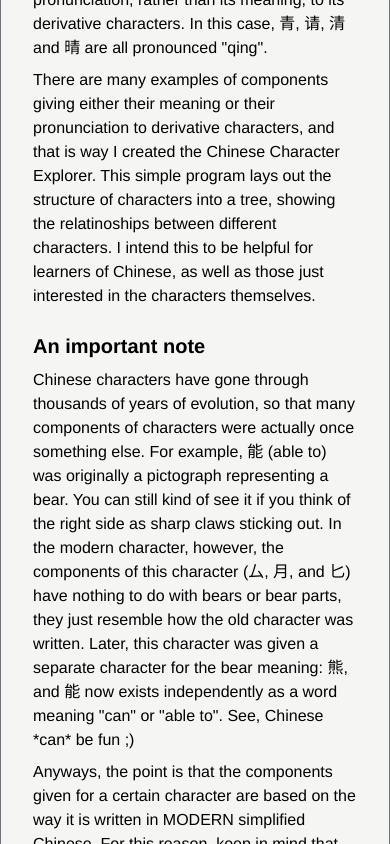
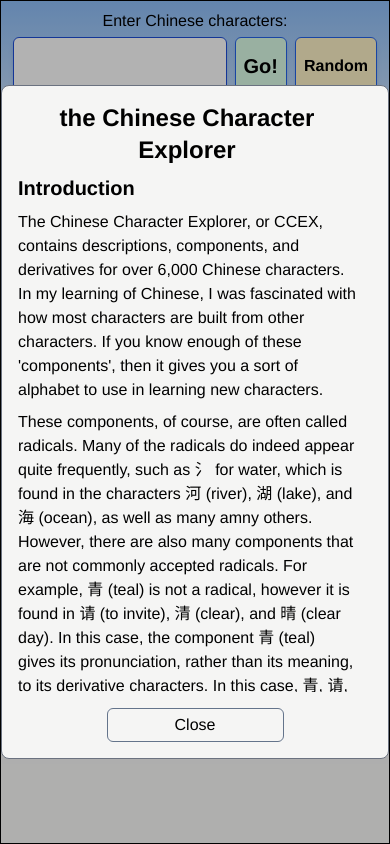
Before and after one commit to mgporter/ccex, a React (Vite) app: page / in a window 390 px wide. Both pictures are taken after a click on the link "author's notes". Shown: the top 844 px of the page. Built offline with nearby package versions, Linux system fonts and the light colour scheme.

Commit message:
created scrollable div component

```diff
--- a/src/Components/App.tsx
+++ b/src/Components/App.tsx
@@ -1,12 +1,12 @@
-import { useEffect, useRef } from "react";
+import { useEffect } from "react";
 import Explorer from "./Explorer";
 import Navigator from "./Navigator";
 import { preconnect } from "react-dom";
-import AppInfoBox from "./AppInfoBox";
+import { useCCEXStore } from "../Hooks/UseCCEXExplorerStore";
 
 export default function App() {
 
-  const ccexContainerRef = useRef<HTMLDivElement>(null!);
+  const { appContainer } = useCCEXStore();
 
   useEffect(() => {
     preconnect(import.meta.env.VITE_BACKEND_ADDR);
@@ -17,9 +17,9 @@ export default function App() {
     // Cannot use % units for this.
     <main id="ccex" className="relative h-screen w-screen border border-black
       lg:h-screen lg:w-screen">
-      <div id="ccex-scrollview" ref={ccexContainerRef} className="flex flex-col w-full h-full overflow-auto">
+      <div id="ccex-scrollview" ref={appContainer} className="flex flex-col w-full h-full overflow-auto">
         <Navigator />
-        <Explorer containerRef={ccexContainerRef} />
+        <Explorer />
       </div>
     </main>
   )
--- a/src/Components/AppInfoBox.tsx
+++ b/src/Components/AppInfoBox.tsx
@@ -1,16 +1,19 @@
 import { useState } from "react"
 import DialogModel from "./DialogModal";
 import useMatchSmallScreenQuery from "../Hooks/UseMatchSmallScreenQuery";
+import { useCCEXStore } from "../Hooks/UseCCEXExplorerStore";
+import DynamicScrollDiv from "./DynamicScrollDiv";
+import { Button } from "@headlessui/react";
 
 
 export default function AppInfoBox() {
   const [showNotes, setShowNotes] = useState(false);
   const isSmallScreen = useMatchSmallScreenQuery();
+  const { appContainer } = useCCEXStore();
 
   return (
     <div className={"flex items-center gap-2 font-sans text-lg text-black/50 font-bold mb-1 mr-1 " +
-      (isSmallScreen ? "w-full justify-center "
-      : "self-end")}>
+      (isSmallScreen ? "w-full justify-center " : "self-end ")}>
 
       <a className="block cursor-pointer hover:bg-black/80 hover:text-white transition-colors px-2 py-1 rounded-lg" onClick={() => setShowNotes(true)}>author's notes</a>
       <div>|</div>
@@ -22,8 +25,9 @@ export default function AppInfoBox() {
       </a>
 
       {showNotes && (
-        <DialogModel isOpen={showNotes} closeAction={() => setShowNotes(false)}>
-          {AuthorsNotes()}
+        <DialogModel isOpen={showNotes} closeAction={() => setShowNotes(false)} container={appContainer.current}
+          className="w-full" >
+          {<AuthorsNotes closeAction={() => setShowNotes(false)} />}
         </DialogModel>
       )}
 
@@ -32,9 +36,19 @@ export default function AppInfoBox() {
 }
 
 
-function AuthorsNotes() {
+function AuthorsNotes({ closeAction }: { closeAction: () => void}) {
+
+  const { appContainer } = useCCEXStore();
+
   return (
-    <div className="flex flex-col gap-2 p-8">
+    <div className="flex flex-col p-8 pr-4
+      lg:p-4">
+      <DynamicScrollDiv
+        className="flex flex-col gap-2 overflow-y-auto pr-4"
+        container={appContainer.current}
+        maxHeightPercent={70}
+      >
+        <h1 className="text-center text-2xl font-bold">the Chinese Character Explorer</h1>
         <h5 className="text-xl font-bold">Introduction</h5>
         <p>The Chinese Character Explorer, or CCEX, contains descriptions, components, and derivatives for over 6,000 Chinese characters. In my learning of Chinese, I was fascinated with how most characters are built from other characters. If you know enough of these 'components', then it gives you a sort of alphabet to use in learning new characters.</p>
         <p>These components, of course, are often called radicals. Many of the radicals do indeed appear quite frequently, such as 氵 for water, which is found in the characters 河 (river), 湖 (lake), and 海 (ocean), as well as many amny others. However, there are also many components that are not commonly accepted radicals. For example, 青 (teal) is not a radical, however it is found in 请 (to invite), 清 (clear), and 晴 (clear day). In this case, the component 青 (teal) gives its pronunciation, rather than its meaning, to its derivative characters. In this case, 青, 请, 清 and 晴 are all pronounced "qing".</p>
@@ -45,6 +59,13 @@ function AuthorsNotes() {
         <h5 className="text-xl font-bold mt-4">Some technical details</h5>
         <p>CCEX is built in React as a frontend, which communicates through a REST api to a backend .NET application running on an AWS instance. That in turn is backed by a PostgreSQL database running in an AWS RDS instance.</p>
         <p>Enjoy!</p>
+      </DynamicScrollDiv>
+      <Button
+        onClick={closeAction}
+        className="border border-slate-500 mt-4 py-1 px-8 rounded-md self-center w-1/2 hover:bg-gray-200
+          active:bg-gray-600 active:text-white">
+        Close
+      </Button>
     </div>
   )
 }
--- a/src/Components/CharacterDetailsDialog.tsx
+++ b/src/Components/CharacterDetailsDialog.tsx
@@ -1,6 +1,4 @@
 import { TradCharacterStub } from "../Api/types";
-import { useRef } from "react";
-import useScrollbarIsVisible from "../Hooks/UseScrollbarIsVisible";
 import { CharacterDetailsDialogCloseButton, CharacterDetailsInlineCloseButton } from "./CloseButton";
 
 import freq00 from '/frequency-meter/freq00.png';
@@ -17,6 +15,8 @@ import useCharacterDetailsContext from "../Hooks/UseCharacterDetailsContext";
 import { DetailsDialogCharacters } from "./ClickableCharacter";
 import { Button } from "@headlessui/react";
 import { ccexDispatcher } from "../Utils/CCEXDispatcher";
+import DynamicScrollDiv from "./DynamicScrollDiv";
+import { useCCEXStore } from "../Hooks/UseCCEXExplorerStore";
 
 const frequencyMeterUrls: Record<number, string> = {
   0: freq00,
@@ -38,27 +38,33 @@ interface CharacterDetailsProps {
 
 export default function CharacterDetailsDialog({ closeAction }: CharacterDetailsProps) {
 
-  const { data } = useCharacterDetailsContext();
-  const contentRef = useRef<HTMLDivElement | null>(null); // nullable, since the content div is conditionally rendered
-  const scrollbarIsVisible = useScrollbarIsVisible(contentRef, data);
+  const { appContainer } = useCCEXStore();
 
   return (
-    <div className="character-details-dialog gap-4 p-2">
+    <div className="character-details-dialog gap-4">
       <LargeCharDisplayWidget size={128} styles="absolute top-[-20px] left-[-20px]" />
 
-      <CharacterDetailsDialogCloseButton
-        callback={closeAction}
-        styles={`absolute top-2 px-[6px] ${scrollbarIsVisible ? "right-6" : "right-2"}`} />
-
-      <div ref={contentRef} className="content max-h-[80vh] overflow-y-auto p-2 pb-6">
+      <div className="header flex items-center flex-wrap gap-4 bg-gradient-to-r from-slate-300 to-transparent
+        pl-32 mt-4 py-2">
         <PinyinWidget />
-        <MainContentWidget />
+        <div className="grow">
+          <ComponentTreeButton />
+        </div>
+        <CharacterDetailsDialogCloseButton
+          callback={closeAction}
+          className="size-8 rounded-full mr-4"
+          xClassName="size-5" />
       </div>
 
-      <div className="aside flex flex-col gap-6 pb-4">
+      <div className="aside flex flex-col gap-6 pb-4 pt-12 ml-4">
         <FrequencyWidget />
         <TraditionalCharsWidget />
       </div>
+
+      <DynamicScrollDiv container={appContainer.current} maxHeightPercent={60} className="content mb-4 pr-2 mr-2 overflow-y-auto">
+        <MainContentWidget />
+      </DynamicScrollDiv>
+
     </div>
   )
 }
@@ -68,7 +74,7 @@ export function CharacterDetailsInline({ isOpen, closeAction }: CharacterDetails
   return (
     <aside className={`character-details-inline flex flex-col w-full px-2 py-8 bg-slate-200 border-y border-slate-400
       ${isOpen ? "" : "hidden"}`}>
-      <div className="flex justify-evenly items-start">
+      <div className="flex justify-evenly items-start ">
 
         <div className="flex flex-col items-center">
           <LargeCharDisplayWidget size={96} />
@@ -80,12 +86,16 @@ export function CharacterDetailsInline({ isOpen, closeAction }: CharacterDetails
 
       </div>
 
+      <div className="flex self-center gap-4 mt-4 w-full flex-wrap">
+        <ComponentTreeButton styles="self-center grow" />
+        <CharacterDetailsInlineCloseButton
+          callback={closeAction}
+          className="h-full rounded-md shadow-sm grow"
+          xClassName="size-4"
+        />
+      </div>
+
       <MainContentWidget />
-
-      <CharacterDetailsInlineCloseButton
-        callback={closeAction}
-        styles="w-full mt-12 h-12"
-      />
 
     </aside>
   )
@@ -119,13 +129,6 @@ function MainContentWidget() {
   if (data) {
     return (
       <>
-        <Button onClick={() => ccexDispatcher.dispatch("showCharTree", { chars: data.char })}
-          className="border border-stone-400 bg-stone-200 shadow-sm mt-4 ml-[-2px] px-2 py-[2px]
-          rounded-md hover:bg-stone-300 transition-colors
-          active:bg-stone-400">
-          Show component tree for this character
-        </Button>
-
         <div className="mb-2 mt-6 font-semibold">
           <h3>Meaning: {data.definition}</h3>
             {data.base && <h4>This character is a variant of {data.base.char}</h4>}
@@ -220,13 +223,13 @@ function PinyinWidget({ styles }: { styles?: string }) {
 
   return (
     <>
-      {loading && <div className="h-[2.2rem] w-[6rem] bg-gray-200 rounded-md"></div>}
+      {loading && <div className="loading-pulse h-[2.2rem] w-[6rem] bg-gray-200 rounded-md"></div>}
       {(error || notFound) && <div className="h-[2.2rem] w-[6rem]"></div>}
       {data && (
-        <h2 className={"text-3xl font-bold mb-1 " + styles}>
+        <p className={"text-3xl font-bold leading-1 " + styles}>
           {info.hasPrimaryPinyin ? data.primaryPinyin.join(", ") : <span className="italic font-normal text-xl">No pronunciation</span>}
           {info.hasSecondaryPinyin && ` (also ${data.secondaryPinyin.join(", ")})`}
-        </h2>
+        </p>
       )}
     </>
   )
@@ -249,3 +252,22 @@ function LargeCharDisplayWidget({ size, styles }: { size:number, styles?: string
     >{char}</div>
   )
 }
+
+
+function ComponentTreeButton({ styles }: { styles?: string }) {
+
+  const { data } = useCharacterDetailsContext();
+
+  return (
+    <Button onClick={() => ccexDispatcher.dispatch("showCharTree", { chars: data?.char })}
+    disabled={data === null}
+    className={"flex gap-2 items-center justify-center font-sans text-sm \
+    border border-stone-400 shadow-sm px-2 py-[2px] bg-stone-50 \
+    rounded-md hover:bg-stone-200 transition-colors \
+    active:bg-stone-400 \
+    lg:text-lg  " + styles}>
+      <img src="character-tree-icon.png" className="inline h-4"/>
+      show component tree
+    </Button>
+  )
+}
--- a/src/Components/CharacterDetailsDialogContainer.tsx
+++ b/src/Components/CharacterDetailsDialogContainer.tsx
@@ -1,4 +1,4 @@
-import { RefObject, useEffect } from "react";
+import { useEffect } from "react";
 import useFetchChineseCharacterDetails from "../Hooks/UseFetchChineseCharacterDetails";
 import CharacterDetailsDialog, { CharacterDetailsInline } from "./CharacterDetailsDialog";
 import DialogModel from "./DialogModal";
@@ -7,10 +7,10 @@ import { CharacterDetailsContext } from "../Hooks/UseCharacterDetailsContext";
 import { ccexDispatcher } from "../Utils/CCEXDispatcher";
 import useMatchSmallScreenQuery from "../Hooks/UseMatchSmallScreenQuery";
 import useSearchParamActions from "../Hooks/UseSearchParamActions";
+import { useCCEXStore } from "../Hooks/UseCCEXExplorerStore";
 
 interface CharacterDetailsDialogProps {
   isOpenState: [boolean, React.Dispatch<React.SetStateAction<boolean>>];
-  parentRef: RefObject<HTMLElement>;
 }
 
 type ObjectWithChar = { char: string }
@@ -25,12 +25,13 @@ function ensureUniqueChar<T extends ObjectWithChar>(arr: T[]): T[] {
   return [...map.values()];
 }
 
-export default function CharacterDetailsDialogContainer({ isOpenState, parentRef }: CharacterDetailsDialogProps) {
+export default function CharacterDetailsDialogContainer({ isOpenState }: CharacterDetailsDialogProps) {
 
   const { setSearchParamDetails, removeSearchParamDetails, getSearchParamDetails, searchParamsHasDetails } = useSearchParamActions();
   const [ isOpen, setIsOpen ] = isOpenState;
   const fetchDetailsHook = useFetchChineseCharacterDetails(getSearchParamDetails);
   const isSmallScreen = useMatchSmallScreenQuery();
+  const { appContainer } = useCCEXStore();
 
   useEffect(() => {
     const unsubscribe = ccexDispatcher.subscribe("showCharDetails", (char: string | null | undefined) => {
@@ -38,7 +39,7 @@ export default function CharacterDetailsDialogContainer({ isOpenState, parentRef
         setSearchParamDetails(char);
 
         if (isSmallScreen) {
-          parentRef.current.scroll({top: 0, behavior: "instant"});
+          appContainer.current?.scroll({top: 0, behavior: "instant"});
         }
 
       } else {
@@ -47,7 +48,7 @@ export default function CharacterDetailsDialogContainer({ isOpenState, parentRef
     });
 
     return unsubscribe;
-  }, [isSmallScreen, removeSearchParamDetails, setSearchParamDetails, parentRef])
+  }, [isSmallScreen, removeSearchParamDetails, setSearchParamDetails, appContainer])
 
   useEffect(() => {
     if (searchParamsHasDetails) {
@@ -75,7 +76,8 @@ export default function CharacterDetailsDialogContainer({ isOpenState, parentRef
       {isSmallScreen ? (
         <CharacterDetailsInline isOpen={isOpen} closeAction={closeAction} />
       ) : (
-        <DialogModel isOpen={isOpen} closeAction={closeAction} parent={parentRef?.current} >
+        <DialogModel isOpen={isOpen} closeAction={closeAction} container={appContainer.current}
+          className="min-w-[400px] w-[80%]" >
           <CharacterDetailsDialog isOpen={isOpen} closeAction={closeAction} />
         </DialogModel>
       )}
--- a/src/Components/DialogModal.tsx
+++ b/src/Components/DialogModal.tsx
@@ -1,13 +1,14 @@
-import { useEffect, useState } from "react";
+import { useEffect, useLayoutEffect, useRef, useState } from "react";
 import { createPortal } from "react-dom";
 
 interface DialogModalProps extends React.PropsWithChildren {
   isOpen: boolean;
   closeAction: () => void;
-  parent?: HTMLElement;
+  container?: HTMLElement | null;
+  className?: string;
 }
 
-export default function DialogModel({ isOpen, closeAction, children, parent = document.body }: DialogModalProps) {
+export default function DialogModel({ isOpen, closeAction, children, className, container = document.body }: DialogModalProps) {
 
   function handleClose() {
     closeAction();
@@ -16,20 +17,19 @@ export default function DialogModel({ isOpen, closeAction, children, parent = do
   return (
     <>
       {isOpen && createPortal(
-        <div className="absolute inset-0 z-[2000]" role="dialog" aria-modal="true">
+        <div className="absolute inset-0 w-full h-full z-[2000]" role="dialog" aria-modal="true">
           <div className="absolute inset-0 bg-black/30" onClick={handleClose} aria-hidden="true" />
-          <div className="absolute inset-0 flex w-full items-center justify-center p-4 pointer-events-none
+          <div className="absolute inset-0 flex w-full h-full items-center justify-center p-4 pointer-events-none
             lg:p-0">
-            <div className="relative min-w-[500px] min-h-[300px] w-[80%] pointer-events-auto
-            bg-stone-100 rounded-lg border border-gray-500
-              lg:min-w-min lg:w-full lg:max-w-full lg:min-h-min">
+            <div className={"relative pointer-events-auto \
+            bg-stone-100 rounded-lg border border-gray-500 " + className}>
 
               {children}
 
             </div>
           </div>
         </div>,
-        parent || document.body
+        container || document.body
       )}
     </>
   )
--- /dev/null
+++ b/src/Components/DynamicScrollDiv.tsx
@@ -0,0 +1,52 @@
+import { useEffect, useLayoutEffect, useRef, useState } from "react";
+
+interface DynamicScrollDivProps {
+  className?: string;
+  container?: HTMLElement | null;
+  maxHeightPercent?: number;
+  children?: React.ReactNode | undefined;
+}
+
+/**
+ * This component creates a scrollable div that is either
+ * as small as the inner content or as large as a certain
+ * percentage of the container. If a fixed size scrollable
+ * div is needed, don't use this component: instead just set
+ * the size on the div. Additionally, if the container is
+ * just the entire viewport, than using vh units for height
+ * would likely suffice instead of this component.
+ *
+ * It is not necessary to set any other height on this
+ * element other than the maxHeightPercent.
+*/
+export default function DynamicScrollDiv({ className, children, maxHeightPercent = 100, container = document.body }: DynamicScrollDivProps) {
+
+  const [contentHeight, setContentHeight] = useState("");
+  const contentRef = useRef<HTMLDivElement>(null!);
+
+  useLayoutEffect(() => {
+    if (container && contentRef.current) {
+
+      const callback = () => {
+        contentRef.current.style.height = "";
+        const maxHeight = container.clientHeight * maxHeightPercent / 100;
+        setContentHeight(`${Math.min(maxHeight, contentRef.current.scrollHeight)}px`);
+      }
+
+      callback();
+
+      window.addEventListener("resize", callback);
+
+      return () => {
+        window.removeEventListener("resize", callback);
+      }
+
+    }
+  }, [container, maxHeightPercent])
+
+  return (
+    <div ref={contentRef} className={className} style={{ height: contentHeight }}>
+      {children}
+    </div>
+  )
+}
--- a/src/Components/Explorer.tsx
+++ b/src/Components/Explorer.tsx
@@ -8,17 +8,12 @@ import { useCCEXStore } from "../Hooks/UseCCEXExplorerStore";
 import useSearchParamActions from "../Hooks/UseSearchParamActions";
 import AppInfoBox from "./AppInfoBox";
 
-interface ExplorerProps {
-  containerRef: RefObject<HTMLElement>;
-}
-
-export default function Explorer({ containerRef }: ExplorerProps) {
+export default function Explorer() {
 
   const { getSearchParamTreeMaps,  } = useSearchParamActions();
   const { treemapsLoading, treemapsError, treemapsData } = useFetchChineseCharacterTreeMaps(getSearchParamTreeMaps);
   const dialogOpenState = useState(false);
   const { showDerivatives } = useCCEXStore();
-  // const explorerRef = useRef<HTMLDivElement>(null!);
 
   const templateRows = treemapsData ? (showDerivatives ? 2 : 1) : 0;
 
@@ -26,11 +21,10 @@ export default function Explorer({ containerRef }: ExplorerProps) {
     <div
       id="explorer"
       className="relative flex flex-col gap-8 justify-between pt-[210px] pb-[20px] z-1 w-fit min-w-full min-h-full
-        lg:self-center lg:pt-0 lg:gap-0 lg:min-h-[calc(100%-8rem)]">
+        lg:self-center lg:pt-0 lg:gap-0 lg:min-h-[calc(100%-12rem)]">
 
       <CharacterDetailsDialogContainer
-        isOpenState={dialogOpenState}
-        parentRef={containerRef} />
+        isOpenState={dialogOpenState} />
 
       <div id="explorer-row"
         className="relative grid px-[150px] gap-x-24 content-start items-start justify-center min-w-max
--- a/src/Hooks/UseCCEXExplorerStore.tsx
+++ b/src/Hooks/UseCCEXExplorerStore.tsx
@@ -1,11 +1,14 @@
+import { createRef, RefObject } from 'react';
 import { create } from 'zustand';
 
 interface CCEXStoreState {
   showDerivatives: boolean;
   toggleShowDerivatives: () => void;
+  appContainer: RefObject<HTMLDivElement | null>;
 }
 
 export const useCCEXStore = create<CCEXStoreState>()((set) => ({
   showDerivatives: true,
-  toggleShowDerivatives: () => set((state) => ({ showDerivatives: !state.showDerivatives }))
+  toggleShowDerivatives: () => set((state) => ({ showDerivatives: !state.showDerivatives })),
+  appContainer: createRef<HTMLDivElement>(),
 }))
```
Also changed, not shown: src/Components/CloseButton.tsx (+27 -17 lines), src/index.css (+19 -7 lines), public/character-tree-icon.png (added). Lines whose indentation alone changed are shown as unchanged.
